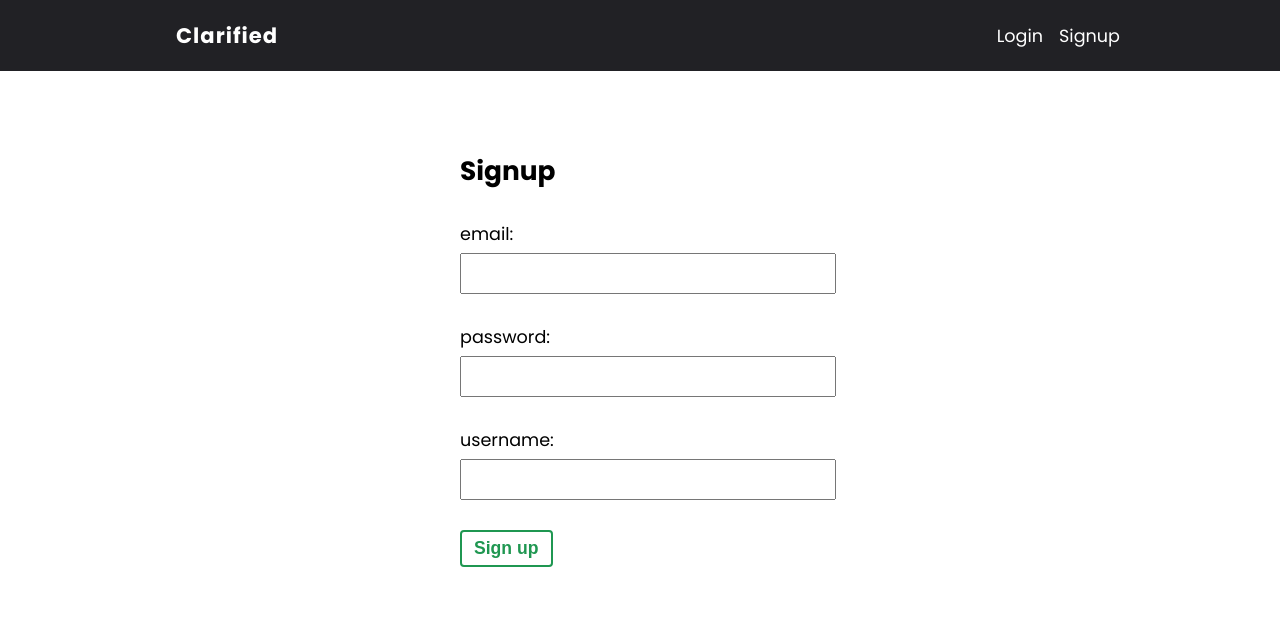
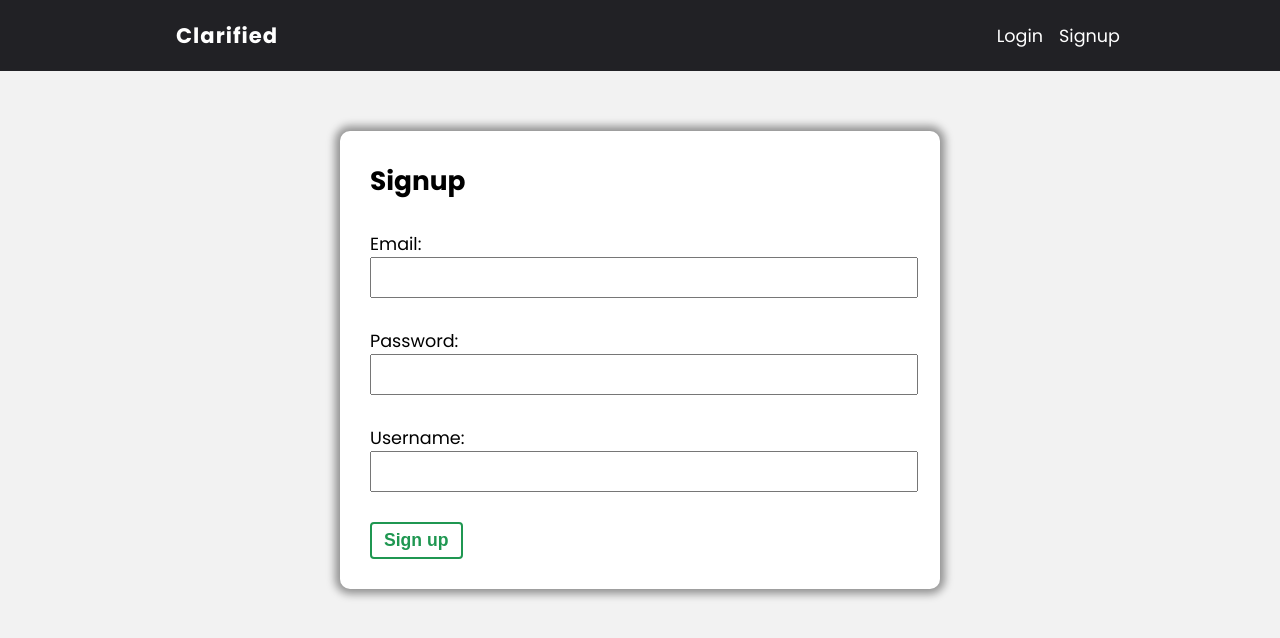
Before and after one commit to dkibrahi/clarified, a React (Create React App) app: page /signup in a window 1280 px wide. Shown: the top 638 px of the page. Built offline with nearby package versions, Linux system fonts and the light colour scheme.

Commit message:
changed background color and updated CSS

```diff
--- a/src/components/Navbar.module.css
+++ b/src/components/Navbar.module.css
@@ -1,7 +1,7 @@
 /* navbar styles */
 .navbar {
     width: 100%;
-    background: #212125;
+    background-color: #212125;
     padding: 20px 10px;
     box-sizing: border-box;
 }
--- a/src/index.css
+++ b/src/index.css
@@ -5,7 +5,9 @@ body {
   font-family: Poppins, sans-serif;
   margin: 0;
   font-size: 1.1em;
+  background-color: #F2F2F2;
 }
+
 ul, li, p, h1, h2, h3, h4 {
   margin: 0;
   padding: 0;
--- a/src/pages/error/Error.js
+++ b/src/pages/error/Error.js
@@ -1,12 +1,26 @@
+// other
+import { useHistory } from 'react-router-dom';
+
 // images
 import cookieError from '../../images/cookie_error.png';
 
+// styles
+import styles from './Error.module.css';
+
 export default function Error() {
+    const history = useHistory();
+
+    const handleClick = () => {
+        history.push('/'); // send user to homepage
+    }
+
+
     return (
-        <div>
+        <div className={styles["error-page"]}>
             <h1>SORRY...</h1>
-            <img src={cookieError} />
+            <img src={cookieError} alt="cookie monster"/>
             <p>We couldn't find that page</p>
+            <p>Click <span onClick={handleClick}>here</span> to go back to the homepage</p>
         </div>
     )
 }
--- a/src/pages/error/Error.module.css
+++ b/src/pages/error/Error.module.css
@@ -0,0 +1,13 @@
+.error-page {
+    display: flex;
+    flex-direction: column;
+    align-items: center;
+}
+
+.error-page span {
+    color: red;
+}
+
+.error-page img {
+    width: 35vw;
+}
--- a/src/pages/login/Login.js
+++ b/src/pages/login/Login.js
@@ -17,7 +17,7 @@ export default function Login() {
         <form onSubmit={handleSubmit} className={styles["login-form"]}>
             <h2>Login</h2>
             <label>
-                <span>email:</span>
+                <span>Email:</span>
                 <input
                     type='text'
                     onChange={(e) => setEmail(e.target.value)}
@@ -25,7 +25,7 @@ export default function Login() {
                 />
             </label>
             <label>
-                <span>password:</span>
+                <span>Password:</span>
                 <input
                     type='password'
                     onChange={(e) => {setPassword(e.target.value)}}
--- a/src/pages/login/Login.module.css
+++ b/src/pages/login/Login.module.css
@@ -1,7 +1,11 @@
 .login-form {
-    max-width: 360px;
+    max-width: 540px;
+    width: 50%;
     margin: 60px auto;
-    padding: 20px;
+    padding: 30px;
+    box-shadow: 0px 0px 8px 5px rgba(0, 0, 0, .4);
+    background-color: white;
+    border-radius: 10px;
 }
 
 .login-form label {
@@ -11,12 +15,10 @@
 
 .login-form span {
     display: block;
-    margin-bottom: 6px;
 }
 
 .login-form input {
-    padding: 8px 6px;
+    padding: 8px 2px;
     font-size: 1em;
-    color: #777;
     width: 100%;
 }
--- a/src/pages/signup/Signup.js
+++ b/src/pages/signup/Signup.js
@@ -19,7 +19,7 @@ export default function Signup() {
         <form onSubmit={handleSubmit} className={styles["signup-form"]}>
             <h2>Signup</h2>
             <label>
-                <span>email:</span>
+                <span>Email:</span>
                 <input
                     type='text'
                     onChange={(e) => setEmail(e.target.value)}
@@ -27,7 +27,7 @@ export default function Signup() {
                 />
             </label>
             <label>
-                <span>password:</span>
+                <span>Password:</span>
                 <input
                     type='password'
                     onChange={(e) => setPassword(e.target.value)}
@@ -35,7 +35,7 @@ export default function Signup() {
                 />
             </label>
             <label>
-                <span>username:</span>
+                <span>Username:</span>
                 <input
                     type='text'
                     onChange={(e) => setUsername(e.target.value)}
--- a/src/pages/signup/Signup.module.css
+++ b/src/pages/signup/Signup.module.css
@@ -1,7 +1,11 @@
 .signup-form {
-    max-width: 360px;
+    max-width: 540px;
+    width: 50%;
     margin: 60px auto;
-    padding: 20px;
+    padding: 30px;
+    box-shadow: 0px 0px 8px 5px rgba(0, 0, 0, .4);
+    border-radius: 10px;
+    background-color: white;
 }
 
 .signup-form label {
@@ -11,12 +15,10 @@
 
 .signup-form span {
     display: block;
-    margin-bottom: 6px;
 }
 
 .signup-form input {
-    padding: 8px 6px;
+    padding: 8px 2px;
     font-size: 1em;
-    color: #777;
     width: 100%;
 }
```
